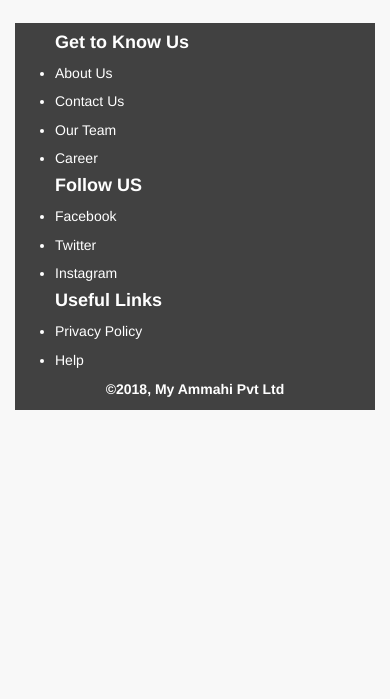
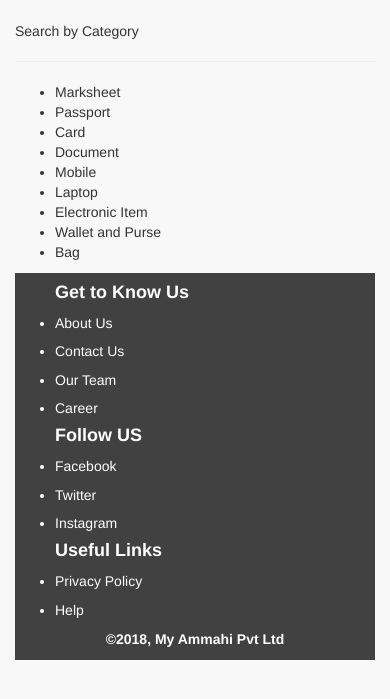
Before and after one commit to mwhorse46/backmyitem, a Django app: page / in a window 390 px wide. Shown: the part 52-751 px from the top of the page. Run offline with Django 3.2, Linux system fonts and the light colour scheme; data that the repository does not hold is empty; some libraries are stand-ins or nearby versions.

Commit message:
create the mobile view

```diff
--- a/feed/templates/feed/header.html
+++ b/feed/templates/feed/header.html
@@ -93,7 +93,7 @@ footer{
         <span class="icon-bar"></span>
         <span class="icon-bar"></span>
       </button>
-      <a class="navbar-brand" href="#">BackMyItem</a>
+      <a class="navbar-brand" href="{% url 'feed:index' %}">BackMyItem</a>
     </div>
     <div class="collapse navbar-collapse" id="myNavbar">
       <ul class="nav navbar-nav">
@@ -102,9 +102,9 @@ footer{
         <li><a href="#">Notification</a></li>
       </ul>
       <ul class="nav navbar-nav navbar-right">
-        <form class="navbar-form navbar-right" action="/action_page.php">
+        <form class="navbar-form navbar-right" action="">
           <div class="form-group">
-              <input type="text" class="form-control" placeholder="Search lost item"/>
+              <input type="text" name='q' class="form-control" placeholder="Search lost item" value="{{ request.GET.q }}"/>
           </div>
           <button type="submit" class="btn btn-default">Submit</button>
         </form>
--- a/feed/templates/feed/index.html
+++ b/feed/templates/feed/index.html
@@ -1,12 +1,9 @@
+
 {% extends "feed/base.html" %}
 {% block content %}
 <div class="container">
 <div class="row">
-  <div class="col-md-3">
-  </div>
-
-  <div class="col-md-6">
-
+      <div class="col-md-6 col-md-push-3">
       {% for obj in object_list %}
       <div class="thumbnail" onclick="window.open('{% url 'feed:detail' obj.id %}','mywindow');" style="cursor: pointer;">
           <table class="mytable table-responsive">
@@ -24,6 +21,23 @@
       {% endfor %}
   </div>
 
+  <div class="col-md-3 col-md-pull-6">
+      <p>Search by Category</p>
+      <hr>
+      <ul>
+          <li>Marksheet</li>
+          <li>Passport</li>
+          <li>Card</li>
+          <li>Document</li>
+          <li>Mobile</li>
+          <li>Laptop</li>
+          <li>Electronic Item</li>
+          <li>Wallet and Purse</li>
+          <li>Bag</li>
+      </ul>
+  </div>
+
+
   <div class="col-md-3">
   </div>
   </div>
--- a/feed/views.py
+++ b/feed/views.py
@@ -1,6 +1,6 @@
 from django.shortcuts import render
 from django.http import HttpResponse
-from .models import Report_item,ClaimForm
+from .models import Report_item, ClaimForm
 from django.views import generic
 
 
@@ -8,7 +8,11 @@ class IndexView(generic.ListView):
     template_name = "feed/index.html"
 
     def get_queryset(self):
-        return Report_item.objects.all()
+        query_list = Report_item.objects.all()
+        query = self.request.GET.get('q')
+        if query:
+            query_list = query_list.filter(category__icontains=query)
+        return query_list
 
 
 class ReportCreate(generic.CreateView):
```
Also changed, not shown: feed/templates/feed/claim_form.html (deleted, +0 -11 lines).
